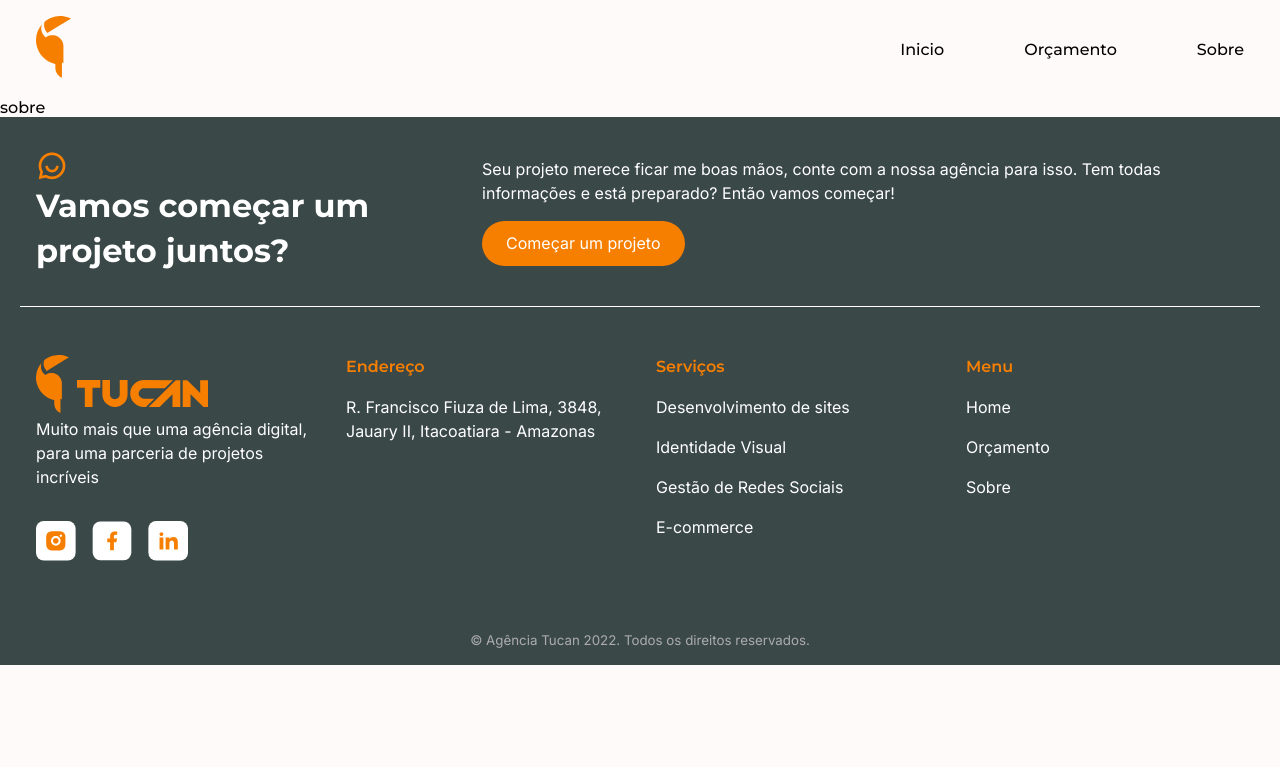
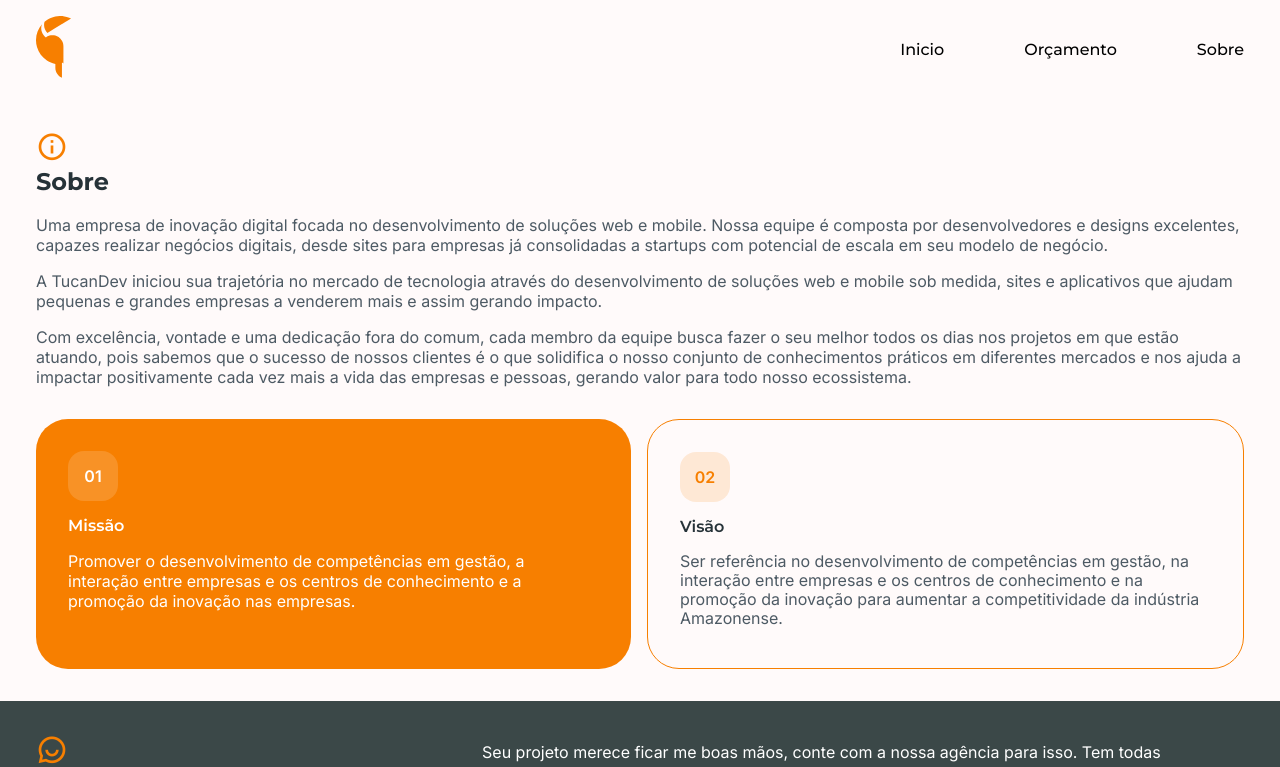
Before and after one commit to Tucan-Dev/tucan-web, a Next.js app: page /sobre in a window 1280 px wide. Shown: the top 767 px of the page. Built offline with nearby package versions, Linux system fonts and the light colour scheme.

Commit message:
feat: page about

```diff
--- a/src/pages/sobre.tsx
+++ b/src/pages/sobre.tsx
@@ -1,9 +1,61 @@
 import { Landpage } from "components/Layout/landpage";
+import { Title } from "components/Title";
+
+import styles from "../styles/pages/about.module.scss";
+import commonStyles from "../styles/commonStyles.module.scss";
 
 export default function About() {
   return (
     <Landpage>
-      <h1>sobre</h1>
+      <div className={styles.container_about}>
+        <Title icon="ri-information-line ri-2x" title="Sobre" />
+
+        <div className={styles.content_about}>
+          <p>
+            Uma empresa de inovação digital focada no desenvolvimento de
+            soluções web e mobile. Nossa equipe é composta por desenvolvedores e
+            designs excelentes, capazes realizar negócios digitais, desde sites
+            para empresas já consolidadas a startups com potencial de escala em
+            seu modelo de negócio.
+          </p>
+          <p>
+            A TucanDev iniciou sua trajetória no mercado de tecnologia através
+            do desenvolvimento de soluções web e mobile sob medida, sites e
+            aplicativos que ajudam pequenas e grandes empresas a venderem mais e
+            assim gerando impacto.
+          </p>
+          <p>
+            Com excelência, vontade e uma dedicação fora do comum, cada membro
+            da equipe busca fazer o seu melhor todos os dias nos projetos em que
+            estão atuando, pois sabemos que o sucesso de nossos clientes é o que
+            solidifica o nosso conjunto de conhecimentos práticos em diferentes
+            mercados e nos ajuda a impactar positivamente cada vez mais a vida
+            das empresas e pessoas, gerando valor para todo nosso ecossistema.
+          </p>
+
+          <div className={commonStyles.flex}>
+            <div className={styles.mission}>
+              <span>01</span>
+              <h2>Missão</h2>
+              <p>
+                Promover o desenvolvimento de competências em gestão, a
+                interação entre empresas e os centros de conhecimento e a
+                promoção da inovação nas empresas.
+              </p>
+            </div>
+            <div className={styles.vision}>
+              <span>02</span>
+              <h2>Visão</h2>
+              <p>
+                Ser referência no desenvolvimento de competências em gestão, na
+                interação entre empresas e os centros de conhecimento e na
+                promoção da inovação para aumentar a competitividade da
+                indústria Amazonense.
+              </p>
+            </div>
+          </div>
+        </div>
+      </div>
     </Landpage>
   );
 }
--- /dev/null
+++ b/src/styles/pages/about.module.scss
@@ -0,0 +1,104 @@
+.container_about {
+  max-width: 1240px;
+  margin: 2rem auto 0;
+  padding: 0 1rem;
+}
+
+.content_about {
+  display: flex;
+  flex-direction: column;
+  gap: 1rem;
+
+  font-weight: 400;
+  font-size: 1rem;
+  line-height: 150%;
+  /* or 27px */
+
+  color: var(--subtitle);
+
+  margin-bottom: 2rem;
+}
+
+.mission,
+.vision {
+  min-height: 250px;
+}
+
+.mission {
+  flex: 1;
+  display: flex;
+  flex-direction: column;
+  gap: 1rem;
+
+  padding: 2rem;
+  border-radius: 2rem;
+
+  font-weight: 600;
+  background: var(--primary);
+  color: var(--white);
+
+  span {
+    display: flex;
+    align-items: center;
+    justify-content: center;
+
+    width: 50px;
+    height: 50px;
+
+    color: var(--white);
+    padding: 1rem;
+
+    background: rgba(255, 255, 255, 0.15);
+    border-radius: 1rem;
+  }
+
+  h2 {
+    font-weight: 600;
+    font-size: 1rem;
+    line-height: 118%;
+    /* or 21px */
+  }
+}
+
+.vision {
+  flex: 1;
+  display: flex;
+  flex-direction: column;
+  gap: 1rem;
+
+  padding: 2rem;
+  border-radius: 2rem;
+
+  border: 1px solid var(--primary);
+
+  span {
+    display: flex;
+    align-items: center;
+    justify-content: center;
+
+    width: 50px;
+    height: 50px;
+
+    font-weight: 600;
+    color: var(--primary);
+    padding: 1rem;
+
+    background: rgba(247, 127, 0, 0.15);
+    border-radius: 1rem;
+  }
+
+  h2 {
+    font-weight: 600;
+    font-size: 1rem;
+    line-height: 118%;
+    /* or 21px */
+    color: var(--title);
+  }
+  p {
+    font-weight: 400;
+    font-size: 1rem;
+    line-height: 118%;
+    /* or 21px */
+    color: var(--subtitle);
+  }
+}
```
